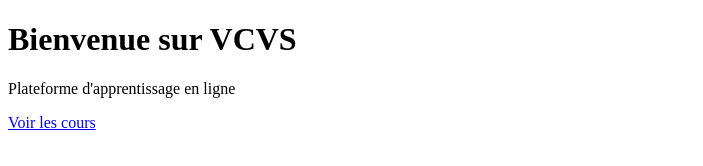
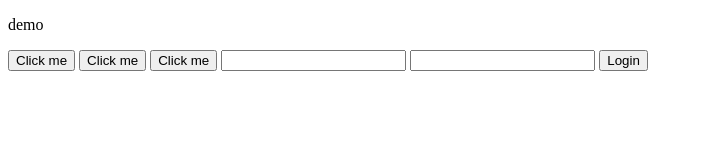
Before and after one commit to ozonelias-crypto/TP2, a plain HTML site: page index.html in a window 1280 px wide. Shown: the whole page, without its empty margins (0-703 px from the left). Drawn offline with Linux system fonts and the light colour scheme.

Commit message:
Add files via upload

```diff
--- a/index.html
+++ b/index.html
@@ -1,15 +1,17 @@
 <!DOCTYPE html>
 <html>
 <head>
-    <title>VCVS - Accueil</title>
+    <meta charset="UTF-8" />
+    <title>title</title>
+    <script src="script.js"></script>
 </head>
 <body>
-
-    <h1>Bienvenue sur VCVS</h1>
-
-    <p>Plateforme d'apprentissage en ligne</p>
-
-    <a href="courses.html">Voir les cours</a>
-
+    <p id="demo">demo</p>
+    <button onclick="changeText()">Click me</button>
+    <button onclick="changeColor()">Click me</button>
+    <button onclick="resetColorAndText()">Click me</button>
+    <input type="text" id="username" />
+    <input type="text" id="password" />
+    <button onclick="LoginCheck()">Login</button>
 </body>
 </html>
--- /dev/null
+++ b/script.js
@@ -0,0 +1,22 @@
+function changeText() {
+    document.getElementById("demo").innerHTML = "Hello JavaScript!";
+}
+
+function changeColor() {
+    document.getElementById("demo").style.color = "red";
+}
+
+function resetColorAndText() {
+    document.getElementById("demo").style.color = "black";
+    document.getElementById("demo").innerHTML = "demo";
+}
+
+function LoginCheck() {
+    if (document.getElementById("username").value == "admin" && document.getElementById("password").value == "1234") {
+        alert("Login successful!");
+    } else if (document.getElementById("username").value == "" || document.getElementById("password").value == "") {
+        alert("Please enter both username and password.");
+    } else {
+        alert("Invalid username or password.");
+    }
+}
```
